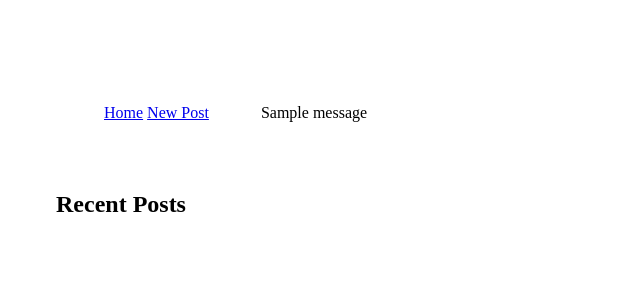
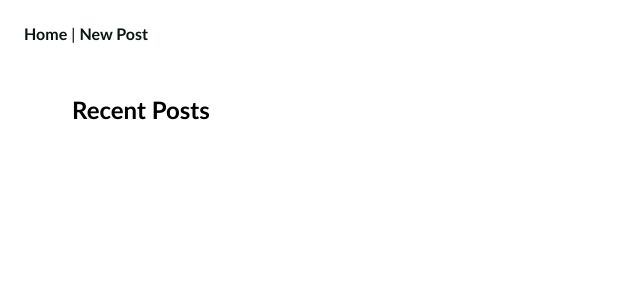
Before and after one commit to mrkish/blogz, a Flask app: page /blog in a window 1280 px wide. Shown: the top 300 px of the page, without its empty margins (0-640 px from the left). Run offline with Flask 2, Linux system fonts and the light colour scheme; one stand-in notice (Sample message) is shown; data that the repository does not hold is empty.

Commit message:
CSS changes. This thing is ugly still

```diff
--- /dev/null
+++ b/static/styles/style.css
@@ -0,0 +1,55 @@
+body {
+    font-family: Calibri, sans-serif;
+}
+
+a, a:visited {
+    color: #0a1612;
+    text-decoration: none;
+    font-weight: 700;
+}
+
+input {
+    padding: 0.5em;
+}
+
+textarea {
+    padding: 0.5em;
+}
+
+a:hover {
+    color: #797979;
+    text-decoration: none;
+    font-weight: 700;
+}
+
+.dateTime{
+    font-weight: 700;
+    padding: 1.5em;
+}
+
+.nav {
+    display: inline-block;
+    margin-bottom: 1em;
+    margin-top: 1em;
+    margin-left: 1em;
+    width: 50%;
+}
+
+.post_item {
+    margin-left: 3em;
+    margin-right: 3em;
+}
+
+.post_body{
+    margin-left: 3em;
+    margin-right: 3em;
+}
+
+.error {
+    color: red;
+}
+
+.body_content {
+    padding: 1em;
+    align-content: center;
+}
--- a/templates/base.html
+++ b/templates/base.html
@@ -1,18 +1,16 @@
 <!DOCTYPE html>
 <html>
 <head>
-    <link type="text/css" rel="stylesheet" href="templates/style.css" />
+    <link type="text/css" rel="stylesheet" href="static/styles/style.css" />
     <title>{{page_title}}</title>
 </head>
 <body>
-    <div class='nav'><a href='/blog'>Home</a>     <a href='/newpost'>New Post</a></div>
-     {% with messages = get_flashed_messages(with_categories=True) %}
-        {% for category,message in messages %}
-        <span class="{{category}}">{{message}}</span>
-        {% endfor %}
-    {% endwith %}
-    <h1>{{title}}</h1>
-    {% block content %}
-    {% endblock %}
+    <div class='nav'>
+        <a href='/blog'>Home</a>  |  <a href='/newpost'>New Post</a>
+    </div>
+    <div class='body_content'>
+        {% block content %}
+        {% endblock %}
+    </div>
 </body>
 </html>
--- a/templates/blog.html
+++ b/templates/blog.html
@@ -1,22 +1,22 @@
 {% extends 'base.html' %}
 {% block content %}
     {% if single_view == False %}
-        <h2>Recent Posts</h2>
+    <div class='post_item'>
+        <h2 class='landing_title'>Recent Posts</h2>
         {% for blog in blogs %}
-
-        <h3><a href='/blog?id={{blog.id}}' value={{blog.id}}>{{blog.title}}</a></h3>
+        <h3 class='post_title'><a href='/blog?id={{blog.id}}' value={{blog.id}}>{{blog.title}}</a></h3>
         <br>
         {{blog.body}}
-        <p>Posted: {{blog.dateTime}}</p>
+        <div class='dateTime'>Posted: {{blog.dateTime}}</div>
+        <br>
         <hr>
-
         {% endfor %}
-
     {% elif single_view == True %}
-        <h3>{{blog_title}}</h3>
+    <div class='post_item'>
+        <h3 class='post_title'>{{blog_title}}</h3>
         <br>
         {{blog_body}}
-        <p>Posted on: {{blog_dateTime}}</p>
+        <div class='dateTime'>Posted on: {{blog_dateTime}}</div>
+    </div>
     {% endif %}
-
 {% endblock %}
--- a/templates/newpost.html
+++ b/templates/newpost.html
@@ -1,19 +1,17 @@
 {% extends 'base.html' %}
 {% block content %}
-
     <h2>Whatcha thinkin?</h2>
     <div class='post-body'>
         <form method='post'>
-        <p><label>Title: <input type='text' name='title' value={{title}}></label></p>
+        <p><label class='post_title'>Title: <input type='text' name='title' value={{title}}></label></p>
              {% if no_title_message %}
             <p class='error'>{{no_title_message}}</p>
             {% endif%}
-        <p><label>Post: <textarea name='body' value={{body}}></textarea></label></p>
+        <p><label class='text_input'>Post: <textarea name='body' value={{body}}></textarea></label></p>
              {% if no_body_message %}
              <p class='error'>{{no_body_message}}</p>
              {% endif%}
         <p><input type='submit' value='Post!'/></p>
         </form>
     </div>
-
 {% endblock %}
--- a/templates/style.css
+++ /dev/null
@@ -1,22 +0,0 @@
-body {
-    font-family: 'Gill Sans', 'Gill Sans MT', Calibri, 'Trebuchet MS', sans-serif sans-serif;
-    padding: 3em;
-}
-
-.nav {
-    display: inline-block;
-    padding: 3em;
-    text-decoration: none
-    color: black;
-}
-
-.nav:hover {
-    display: inline-block;
-    padding: 3em;
-    text-decoration: none
-    color: #50abbbb6;
-}
-
-.error {
-    color: red;
-}
```
